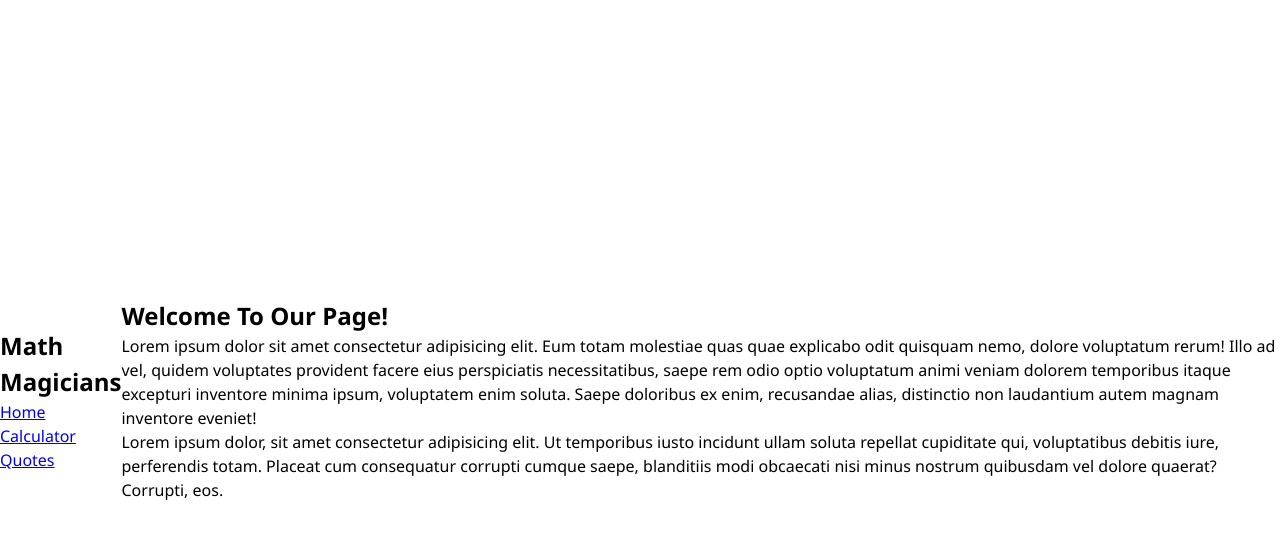
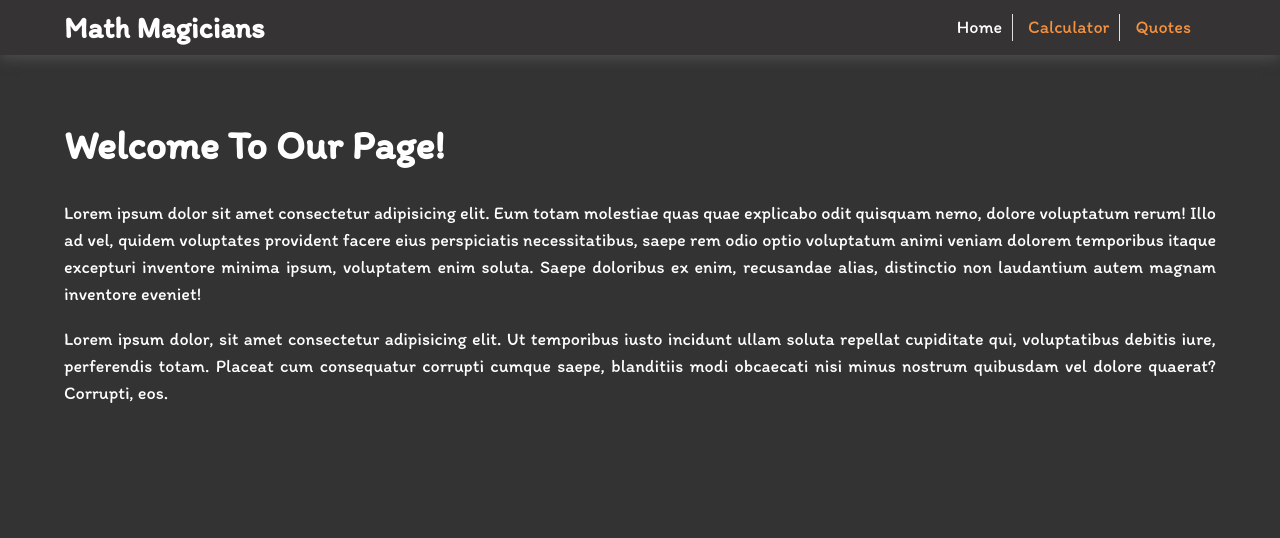
Before and after one commit to DammyShittu/Math-Magicians, a React (Create React App) app: page / in a window 1280 px wide. Shown: the top 538 px of the page. Built offline with nearby package versions, Linux system fonts and the light colour scheme.

Commit message:
Style Entire Page

```diff
--- a/src/index.css
+++ b/src/index.css
@@ -1,7 +1,10 @@
+@import url('https://fonts.googleapis.com/css2?family=Itim&display=swap');
+
 :root {
   --orange: #f5913e;
   --light-gray: #e0e0e0;
   --dark-gray: #858693;
+  --white: #fff;
 }
 
 * {
@@ -11,14 +14,87 @@
 }
 
 body {
-  font-family: 'Segoe UI', Tahoma, Geneva, Verdana, sans-serif;
+  font-family: 'Itim', cursive;
   line-height: 1.5;
   width: 100%;
   height: 100%;
+  background-color: #333;
+  color: var(--white);
+}
+
+/* Navbar Styling */
+header {
+  width: 100%;
+  background-color: rgb(53, 51, 51);
+  box-shadow: 0 3px 13px 0 rgba(104, 100, 100, 0.59);
+}
+
+h1 {
+  font-size: 20px;
+}
+
+.navbar,
+.home-div,
+blockquote {
+  width: 90%;
+  margin: 0 auto;
+}
+
+.navbar {
+  display: flex;
+  justify-content: space-between;
+  align-items: center;
+  height: 35px;
+}
+
+.navbar ul {
+  margin: 0;
+  padding: 0;
+}
+
+.navbar ul li {
+  list-style: none;
+  display: inline-block;
+  margin-right: 7px;
+}
+
+.nav-link {
+  text-decoration: none;
+  color: var(--orange);
+  cursor: pointer;
+  padding-bottom: 2px;
+  transition: 300ms;
+}
+
+.nav-link:hover {
+  opacity: 0.8;
+  border-bottom: 1px solid #f4f4f4;
+  transform: scale(0.85);
+}
+
+.current {
+  color: var(--white);
+  opacity: 1;
+}
+
+/* Home Page Styling */
+.home-div {
+  margin-top: 60px;
+  text-align: justify;
+}
+
+.home-div h2 {
+  text-align: center;
+  padding-bottom: 25px;
+  font-size: 30px;
+}
+
+.home-div p {
+  padding-bottom: 18px;
 }
 
 button,
-.App,
+.calculator-page,
 .result {
   display: flex;
   align-items: center;
@@ -36,7 +112,7 @@ button {
 
 button:hover {
   background-color: var(--dark-gray);
-  color: #fff;
+  color: var(--white);
 }
 
 button:active {
@@ -44,9 +120,20 @@ button:active {
 }
 
 .App {
+  height: 100%;
+  width: 100%;
+}
+
+.calculator-page {
+  flex-direction: column;
   height: 100vh;
-  width: 100%;
   justify-content: center;
+}
+
+.calculator-page aside {
+  margin-bottom: 20px;
+  font-size: 28px;
+  color: var(--orange);
 }
 
 .calculator-section {
@@ -54,13 +141,14 @@ button:active {
   margin: 0 auto;
   display: grid;
   grid-template-columns: repeat(4, 1fr);
+  box-shadow: 0 3px 13px 0 rgba(204, 182, 182, 0.59);
   background-color: var(--light-gray);
 }
 
 .result {
   grid-column: 1 / span 4;
   justify-content: flex-end;
-  color: #fff;
+  color: var(--white);
   background-color: var(--dark-gray);
   height: 65px;
   font-size: 34px;
@@ -77,6 +165,16 @@ button:active {
 }
 
 @media all and (min-width: 768px) {
+  .navbar {
+    height: 40px;
+    width: 90%;
+    margin: 0 auto;
+  }
+
+  .navbar ul li{
+    margin-right: 15px;
+  }
+
   .calculator-section {
     width: 60%;
     margin: 0 auto;
@@ -88,8 +186,50 @@ button:active {
 }
 
 @media all and (min-width: 1024px) {
+  h1 {
+    font-size: 30px;
+  }
+
+  .navbar {
+    height: 55px;
+  }
+
+  .navbar ul li {
+    border-right: 1px solid var(--light-gray);
+    padding-right: 10px;
+  }
+
+  .navbar ul li:nth-child(3) {
+    border-right: none;
+  }
+
+  .nav-link {
+    font-size: 18px;
+  }
+
+  .home-div h2 {
+    text-align: start;
+    font-size: 40px;
+  }
+
+  .home-div p {
+    font-size: 18px;
+  }
+
+  .calculator-page {
+    width: 90%;
+    margin: 0 auto;
+    align-items: flex-start;
+    flex-direction: row;
+    margin-top: 10%;
+  }
+
+  .calculator-page aside {
+    align-self: flex-start;
+  }
+
   .calculator-section {
-    width: 40%;
+    width: 50%;
     margin: 0 auto;
   }
 
@@ -101,4 +241,8 @@ button:active {
     height: 80px;
     font-size: 40px;
   }
+
+  blockquote {
+    font-size: 18px;
+  }
 }
```
